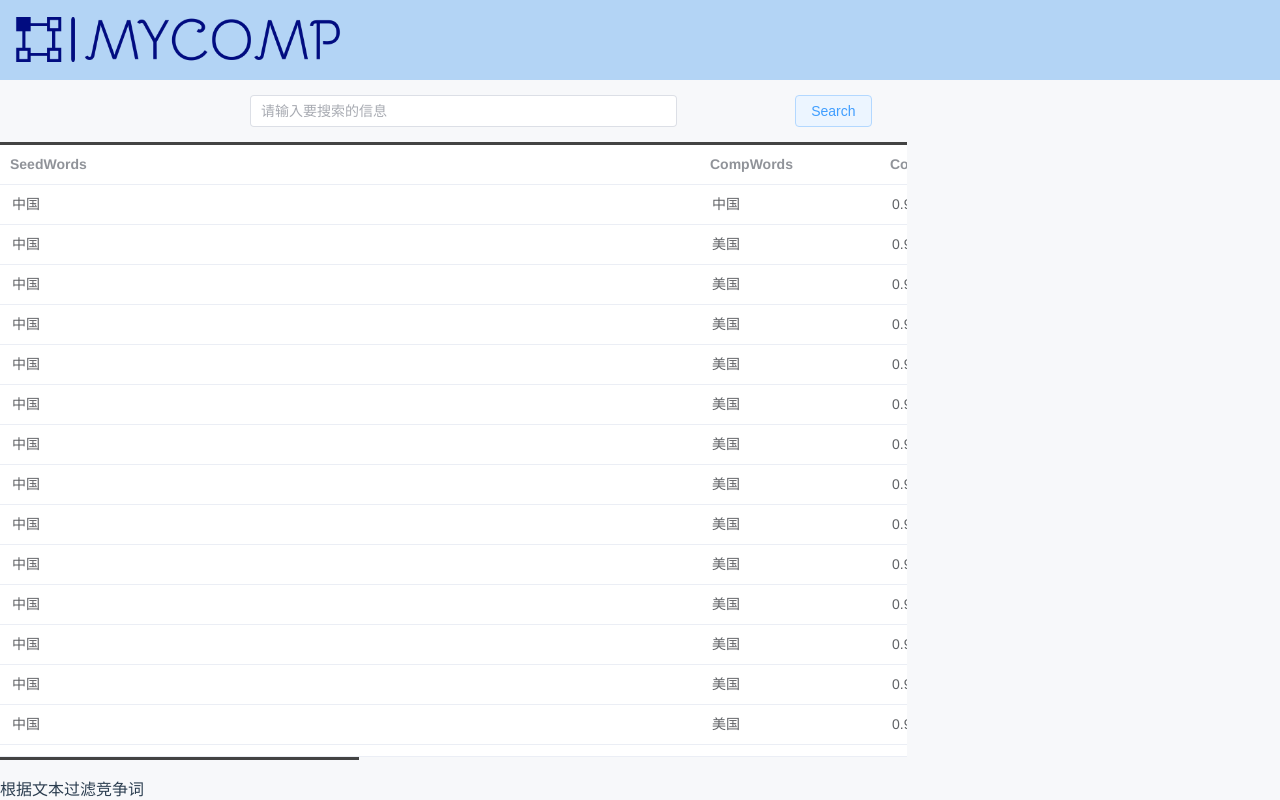
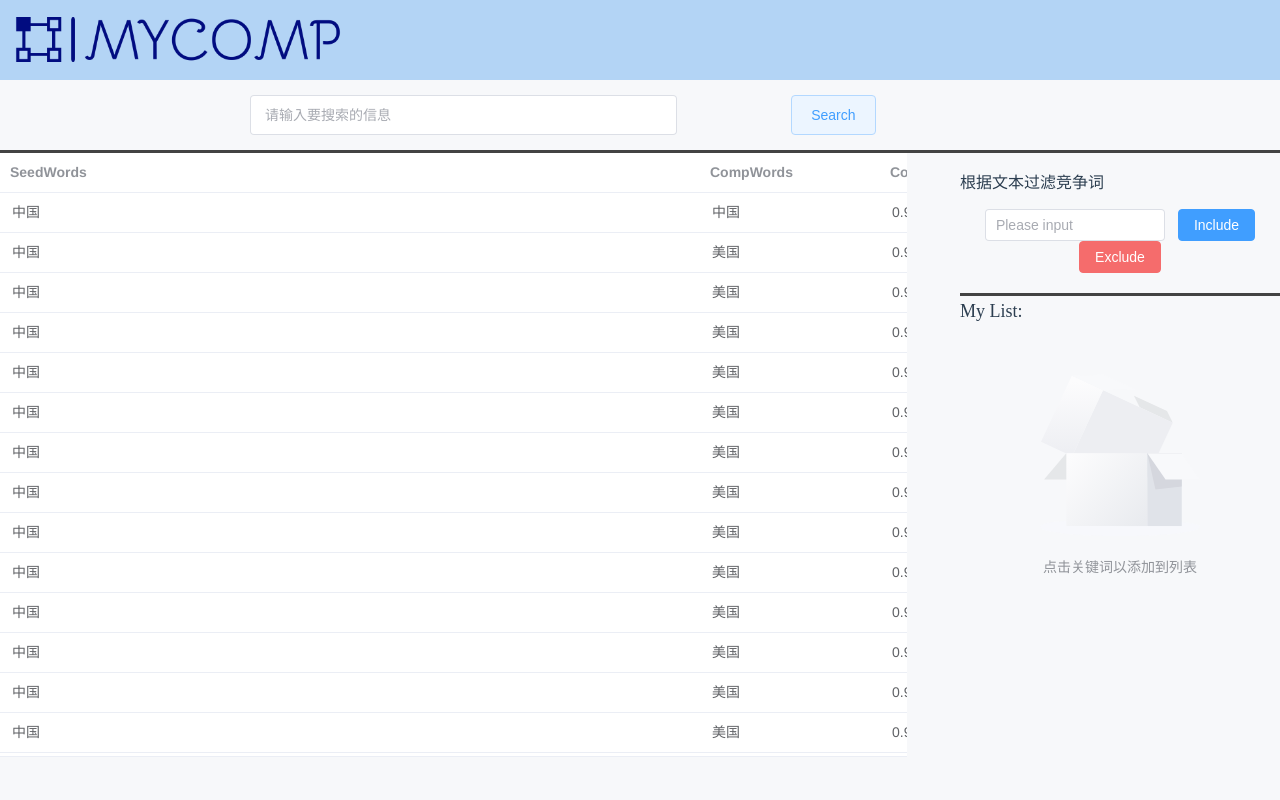
Before and after one commit to kissjerryfan/compkey_front, a Vue app: page / in a window 1280 px wide. Shown: the top 800 px of the page. Built offline with nearby package versions, Linux system fonts and the light colour scheme.

Commit message:
finish changing elements' style

```diff
--- a/src/App.vue
+++ b/src/App.vue
@@ -18,13 +18,12 @@
     <el-col :span="17">
       <InformationTable class="informationTable"></InformationTable>
     </el-col>
-    <el-col :span="1">
+    <el-col :span="1" class="nothing">
 
     </el-col>
-    <el-col :span="5.8">
+    <el-col :span="6">
       <SideBar class="sideBar"></SideBar>
     </el-col>
-    <el-col :span="0.2"></el-col>
   </el-row>
 </template>
 
--- a/src/components/EnterSearch.vue
+++ b/src/components/EnterSearch.vue
@@ -1,5 +1,5 @@
 <template>
-  <el-input v-model="input" placeholder="请输入要搜索的信息" clearable />
+  <el-input v-model="input" size="large" placeholder="请输入要搜索的信息" clearable />
 </template>
 
 <script setup>
--- a/src/components/FilterInput.vue
+++ b/src/components/FilterInput.vue
@@ -4,8 +4,8 @@
   </div>
   <div>
     <p>根据文本过滤竞争词</p>
-    <el-input v-model="input" placeholder="Please input" clearable style="width: 200px"/>
-    <el-button type="primary" id="include-btn">Include</el-button>
+    <el-input v-model="input" placeholder="Please input" clearable style="width: 180px;"/>
+    <el-button type="primary" id="include-btn" style="margin-left: 13px">Include</el-button>
     <el-button type="danger" id="exclude-btn">Exclude</el-button>
   </div>
 
--- a/src/components/InformationSearch.vue
+++ b/src/components/InformationSearch.vue
@@ -1,5 +1,5 @@
 <template>
-  <el-button type="primary" plain>Search</el-button>
+  <el-button type="primary" size="large" plain>Search</el-button>
 </template>
 
 <script>
--- a/src/components/InformationTable.vue
+++ b/src/components/InformationTable.vue
@@ -2,10 +2,10 @@
   <div id="top-color">
 
   </div>
-  <el-table :data="tableData" @row-click="handleTableRow" height="612" style="width: 100%">
+  <el-table :data="tableData" @row-click="handleTableRow" height="604" style="width: 100%">
     <el-table-column prop="seedWords" label="SeedWords" width="700" />
     <el-table-column prop="compWords" label="CompWords" width="180" />
-    <el-table-column prop="comp" label="Comp" />
+    <el-table-column prop="comp" label="Comp" width="100"/>
   </el-table>
 </template>
 
@@ -113,6 +113,7 @@ export default {
   #top-color{
     box-sizing: content-box;
     height: 3px;
+    width: 1008px;
     background-color: #434343;
   }
 </style>
```
